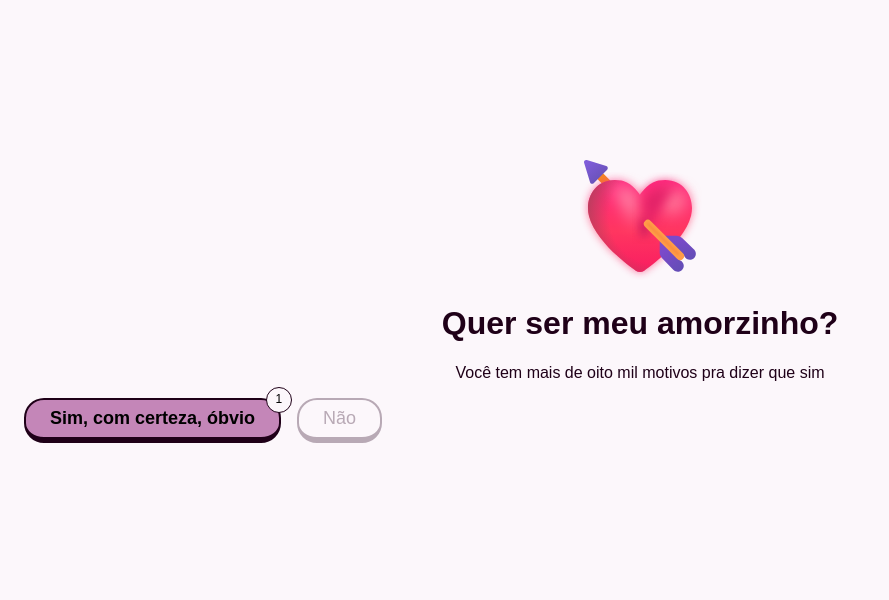
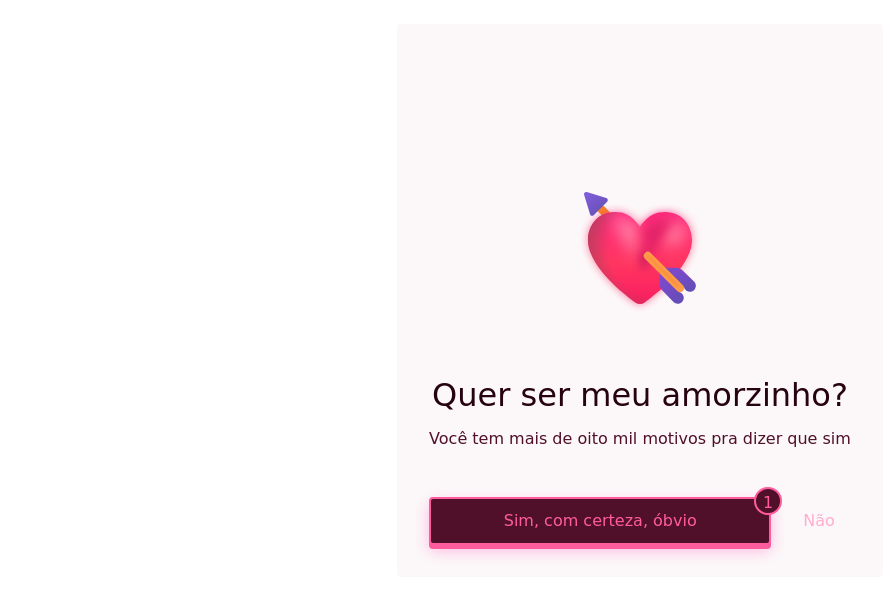
Before and after one commit to phedrakeson/love, a plain HTML site: page index.html in a window 1280 px wide. Both pictures are taken after a click on the button "Sim, com certeza, óbvio". Shown: the whole page, without its empty margins (0-889 px from the left). Drawn offline with Linux system fonts and the light colour scheme; a web font is replaced by a local one.

Commit message:
Estilização para deixar o layout igual ao protótipo no Figma

```diff
--- a/src/css/index.css
+++ b/src/css/index.css
@@ -1,83 +1,148 @@
-:root{
-  --brand-50: #FCF7FB;
-  --brand-100: #B8A9B5;
-  --brand-200: #C486B8;
-  --brand-900: #1F0018;
-  --font:'Rubik', sans-serif;
+:root {
+  /* Colors */
+  --hsl: 336;
+  --brand-50: hsl(var(--hsl), 45%, 98%);
+  --brand-300: hsl(var(--hsl), 100%, 84%);
+  --brand-600: hsl(var(--hsl), 100%, 68%);
+  --brand-800: hsl(var(--hsl), 67%, 19%);
+  --brand-900: hsl(var(--hsl), 91%, 8%);
 
+  /* Text */
+  --headline: 'Sail', cursive;
+  --paragraph: 'Salsa', cursive;
+  --headline-xl: 400 2rem/ 36px var(--headline);
+  --headline-lg: 400 1.5rem/ 27px var(--headline);
+  --paragraph-lg: 400 1.125rem/ 22px var(--paragraph);
+  --paragraph-md: 400 1rem/ 20px var(--paragraph);
+
+  /* modules */
+
+  --size-sm: 4px;
+  --size-md: 1rem;
 }
 
-body{
-  background-color: var(--brand-50);
+body {
   display: grid;
-  font-family: var(--font);
-  gap: 1rem;
-  padding: 1rem;
+  gap: var(--size-md);
+  padding: var(--size-md);
 }
 
-.button{
+.button {
   background: none;
-  border-radius: 20px;
+  border-radius: var(--size-sm);
   border: transparent;
+  font: var(--paragraph-md);
   outline: transparent;
-  padding: .5rem 1.5rem;
-  font-size: 1.125rem;
-  border: 2px solid #fff;
-  border-bottom: 6px solid #fff;
+  padding: calc(3 * var(--size-sm)) var(--size-md);
 }
 
-.button--accept{
-  background-color: var(--brand-200);
-  border-color: var(--brand-900);
+.button--accept {
+  background-color: var(--brand-300);
+  border: 2px solid currentColor;
+  box-shadow: 0 4px 0 currentColor, 0 6px 16px rgba(255, 0, 158, 0.25);
+  color: var(--brand-600);
   cursor: pointer;
-  font-weight: 700;
   position: relative;
   transition: background, transform 288ms;
 }
-.counter{
-  background-color: var(--brand-50);
-  border-radius: 50%;
-  border: 1px solid var(--brand-900);
-  display: none;
-  font: 400 12px/ 14px var(--font);
-  height: 16px;
-  padding: 4px;
-  position: absolute;
-  right: -.8rem;
-  top: -.8rem;
-  width: 16px;
-}
-.button--accept:hover{
-  background-color: var(--brand-900);
-  color: var(--brand-200);
+
+.button--accept:hover {
+  background-color: var(--brand-600);
+  border-color: var(--brand-600);
+  color: var(--brand-300);
   transform: scale(1.1);
 }
-.button--reject{
-  background: var(--brand-50);
+
+.button--accept:focus {
+  background-color: var(--brand-800);
+  color: var(--brand-600);
+}
+
+.counter {
+  background: var(--brand-800);
+  border-radius: 50%;
+  border: inherit;
+  display: none;
+  height: var(--size-md);
+  padding: var(--size-sm);
+  position: absolute;
+  right: -0.8rem;
+  top: -0.8rem;
+  width: var(--size-md);
+}
+
+.button--reject {
   border-color: currentColor;
-  color: var(--brand-100);
+  color: var(--brand-300);
   transition: 350ms;
 }
-.button--reject:hover{
-  color: var(--brand-50);
-}
-.is-active{
+
+.is-active {
   display: inline-block;
 }
 
-main,
-header{
-  /* max-width: 320px; */
-  margin: 0 auto 0 auto;
+.is-inactive {
+  display: none;
 }
 
-header{
-  color: var(--brand-900);
+.wrapper {
+  background: var(--brand-50);
+  border-radius: var(--size-sm);
+  height: fit-content;
+  margin: 0 auto 0 auto;
+  padding: calc(2 * var(--size-md));
+  width: fit-content;
+}
+
+/* HEADER */
+
+header {
   margin-top: 16vh;
   text-align: center;
 }
 
-section{
+header img {
+  margin-bottom: 40px;
+}
+
+dialog{
+  align-items: center;
+  background: #fff;
+  border: none;
+  display: flex;
+  flex-direction: column;
+  max-width: 320px;
+  text-align: center;
+}
+
+dialog img{
+  display: block;
+  margin-bottom: 24px;
+}
+
+h1 {
+  color: var(--brand-900);
+  font: var(--headline-xl);
+  margin-bottom: calc(2 * var(--size-sm));
+}
+
+h2{
+  color: var(--brand-900);
+  font: var(--headline-lg);
+  margin-bottom: calc(3 * var(--size-sm));
+}
+
+p {
+  color: var(--brand-800);
+  font: var(--paragraph-md);
+  margin-bottom: calc(12 * var(--size-sm));
+}
+
+section {
   display: flex;
   gap: 1rem;
 }
+
+section .button--accept {
+  flex: 2;
+}
```
